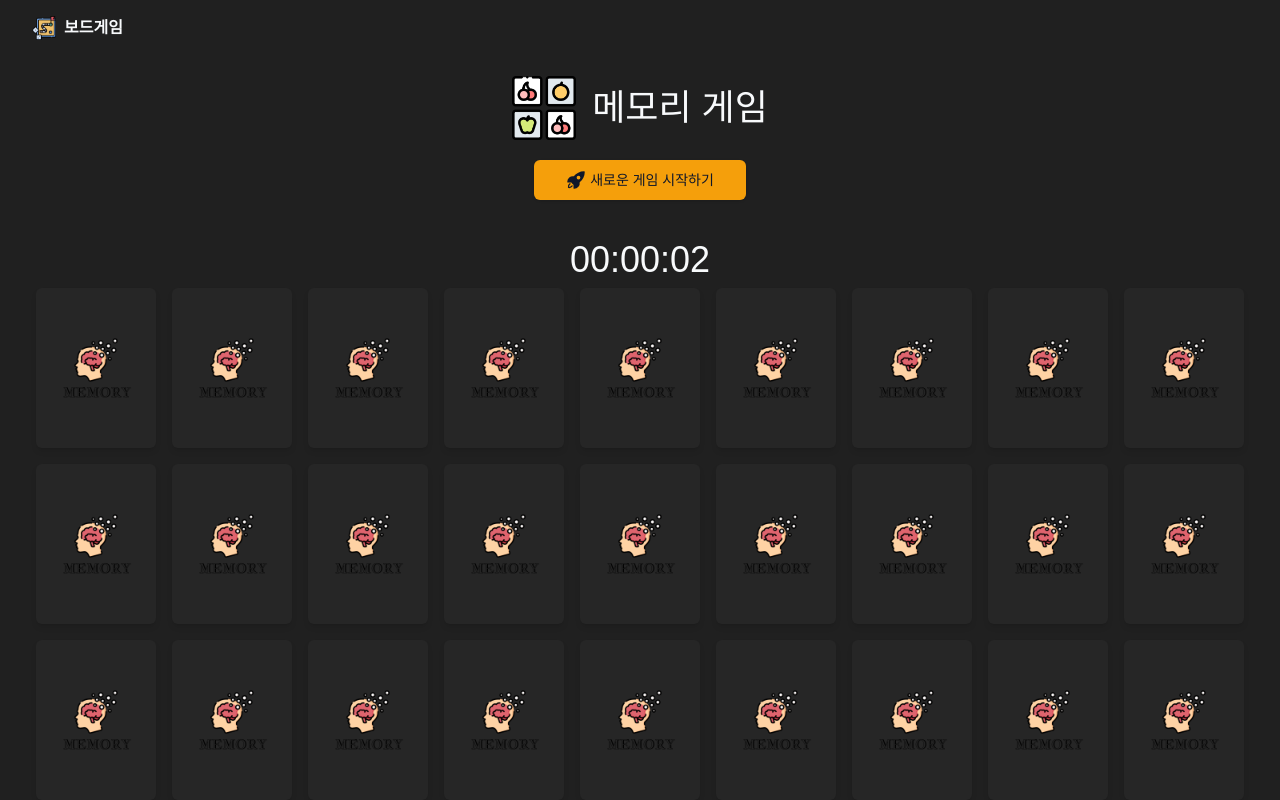
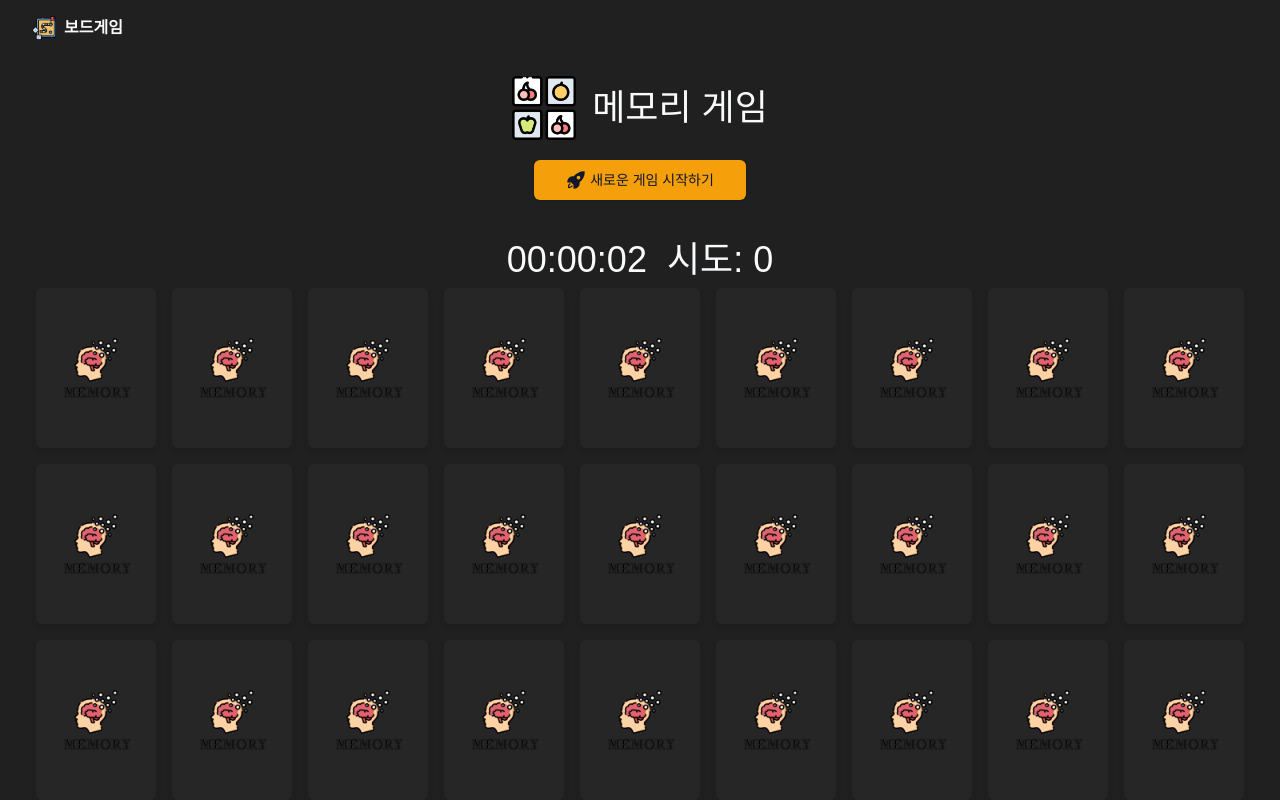
Before and after one commit to joostory/boardgame, a Next.js app: page /memory in a window 1280 px wide. Both pictures are taken after a click on the button "새로운 게임 시작하기". Shown: the top 800 px of the page. Built offline with nearby package versions, Linux system fonts and the light colour scheme; a web font is replaced by a local one.

Commit message:
몇번 시도했는지 표시

```diff
--- a/src/atom/memory-atom.ts
+++ b/src/atom/memory-atom.ts
@@ -1,6 +1,10 @@
 import { MemoryCard } from "@/domain/memory"
 import { atom } from "jotai"
+import { DateTime } from "luxon"
 
 export const memoryCardsAtom = atom<MemoryCard[]>([])
 export const revealedCardValuesAtom = atom<string[]>([])
 export const selectedCardsAtom = atom<MemoryCard[]>([])
+export const selectedCountAtom = atom<number>(0)
+export const gameStateAtom = atom<string>("READY")
+export const gameStartTimeAtom = atom<DateTime>()
--- /dev/null
+++ b/src/components/memory/game/Counter.tsx
@@ -0,0 +1,12 @@
+import { selectedCountAtom } from "@/atom/memory-atom"
+import { useAtomValue } from "jotai"
+
+export default function Counter() {
+  const count = useAtomValue(selectedCountAtom)
+
+  return (
+    <div className="text-4xl">
+      시도: {count}
+    </div>
+  )
+}
--- /dev/null
+++ b/src/components/memory/game/FlipCard.tsx
@@ -0,0 +1,40 @@
+import { revealedCardValuesAtom, selectedCardsAtom, selectedCountAtom } from "@/atom/memory-atom"
+import { MemoryCard } from "@/domain/memory"
+import { cn } from "@/lib/utils"
+import { useAtom } from "jotai"
+
+export default function FlipCard({item}: {item: MemoryCard}) {
+  const [selectedCards, setSelectedCards] = useAtom(selectedCardsAtom)
+  const [revealedValues, setRevealedValues] = useAtom(revealedCardValuesAtom)
+  const [count, setCount] = useAtom(selectedCountAtom)
+  const selected = selectedCards.findIndex(it => it.id == item.id) >= 0
+  const revealed = revealedValues.findIndex(it => it == item.value) >= 0
+
+
+  function handleSelect() {
+    if (selectedCards.length >= 2) {
+      return
+    }
+
+    if (selectedCards.length == 0) {
+      setCount(count + 1)
+    }
+
+    setSelectedCards([...selectedCards, item])
+  }
+
+  return (
+    <div className={cn("rounded-md w-[120px] h-[160px] transition-all flip-card cursor-pointer", (selected || revealed) && "flip")} onClick={handleSelect}>
+      <div className="flip-card-inner rounded-md">
+        <div className="flip-card-back rounded-md flex items-center justify-center bg-neutral-800 shadow-md">
+          <img src="/memory/memory_background.png" className="w-24 h-24" />
+        </div>
+        <div className={cn("flip-card-front rounded-md bg-neutral-600 shadow-md", revealed && "bg-blue-500")}>
+          <span className="absolute top-1/2 left-1/2 transform -translate-x-1/2 -translate-y-1/2 text-7xl">
+            {item.value}
+          </span>
+        </div>
+      </div>
+    </div>
+  )
+}
--- a/src/components/memory/game/MemoryGame.tsx
+++ b/src/components/memory/game/MemoryGame.tsx
@@ -1,76 +1,44 @@
-import { useEffect, useMemo, useState } from "react"
-import { memoryCardsAtom, revealedCardValuesAtom, selectedCardsAtom } from "@/atom/memory-atom"
+import { useEffect, useState } from "react"
+import { gameStartTimeAtom, gameStateAtom, memoryCardsAtom, revealedCardValuesAtom, selectedCardsAtom, selectedCountAtom } from "@/atom/memory-atom"
 import { MemoryCard } from "@/domain/memory"
 import { cn } from "@/lib/utils"
-import { useAtom } from "jotai"
+import { useAtom, useAtomValue, useSetAtom } from "jotai"
 import { nanoid } from "nanoid"
 import { Button } from "@/components/ui/button"
 import { RocketLaunchIcon } from "@heroicons/react/24/solid"
 import { DateTime } from 'luxon'
+import FlipCard from "@/components/memory/game/FlipCard"
+import Timer from "@/components/memory/game/Timer"
+import Counter from "@/components/memory/game/Counter"
 
 const VALUES = "🐵🐶🦁🐏🐯🐱🐔🐻🐢🐧🦄🐘🐇🐸🐭🐮"
 
-function FlipCard({item}: {item: MemoryCard}) {
-  const [selectedCards, setSelectedCards] = useAtom(selectedCardsAtom)
-  const [revealedValues, setRevealedValues] = useAtom(revealedCardValuesAtom)
-  const selected = selectedCards.findIndex(it => it.id == item.id) >= 0
-  const revealed = revealedValues.findIndex(it => it == item.value) >= 0
 
-
-  function handleSelect() {
-    if (selectedCards.length >= 2) {
-      return
-    }
-
-    setSelectedCards([...selectedCards, item])
-  }
+function GameContent() {
+  const cards = useAtomValue(memoryCardsAtom)
 
   return (
-    <div className={cn("rounded-md w-[120px] h-[160px] transition-all flip-card cursor-pointer", (selected || revealed) && "flip")} onClick={handleSelect}>
-      <div className="flip-card-inner rounded-md">
-        <div className="flip-card-back rounded-md flex items-center justify-center bg-neutral-800 shadow-md">
-          <img src="/memory/memory_background.png" className="w-24 h-24" />
-        </div>
-        <div className={cn("flip-card-front rounded-md bg-neutral-600 shadow-md", revealed && "bg-blue-500")}>
-          <span className="absolute top-1/2 left-1/2 transform -translate-x-1/2 -translate-y-1/2 text-7xl">
-            {item.value}
-          </span>
-        </div>
+    <div>
+      <div className='flex justify-center items-center m-2 gap-5'>
+        <Timer />
+        <Counter />
       </div>
-    </div>
-  )
-}
-
-function Timer({startTime}: {startTime: DateTime}) {
-  const [diff, setDiff] = useState("")
-
-  useEffect(() => {
-    const id = setInterval(() => {
-      setDiff(DateTime.now().diff(startTime).toFormat("hh:mm:ss"))
-    }, 1000)
-
-    setDiff(DateTime.now().diff(startTime).toFormat("hh:mm:ss"))
-
-    return () => {
-      clearInterval(id)
-    }
-  }, [startTime])
-
-  return (
-    <div className='flex flex-col justify-center m-2 items-center'>
-      <div className="text-4xl">
-        {diff}
+      <div className="flex flex-wrap gap-4 justify-center mx-5">
+        {cards.map(it =>
+          <FlipCard key={it.id} item={it} />
+        )}
       </div>
     </div>
   )
 }
 
 export default function MemoryGame() {
-  const [cards, setCards] = useAtom(memoryCardsAtom)
+  const setCards = useSetAtom(memoryCardsAtom)
   const [selectedCards, setSelectedCards] = useAtom(selectedCardsAtom)
   const [revealedValues, setRevealedValues] = useAtom(revealedCardValuesAtom)
-  const [gameState, setGameState] = useState('READY')
-  const [startTime, setStartTime] = useState<DateTime>()
+  const setSelectedCount = useSetAtom(selectedCountAtom)
+  const [gameState, setGameState] = useAtom(gameStateAtom)
+  const [startTime, setStartTime] = useAtom(gameStartTimeAtom)
 
   function resetGame() {
     let list: MemoryCard[] = []
@@ -88,6 +56,7 @@ export default function MemoryGame() {
     }
     list.sort(() => Math.random() - 0.5)
     setCards(list)
+    setSelectedCount(0)
     setRevealedValues([])
     setSelectedCards([])
   }
@@ -97,6 +66,12 @@ export default function MemoryGame() {
     setGameState('STARTED')
     setStartTime(DateTime.now())
   }
+
+  useEffect(() => {
+    if (revealedValues.length * 2 == VALUES.length) {
+      setGameState("DONE")
+    }
+  }, [revealedValues])
 
   useEffect(() => {
     if (selectedCards.length < 2) {
@@ -129,19 +104,9 @@ export default function MemoryGame() {
         </div>
       </div>
 
-      {gameState == 'STARTED' && !!startTime &&
-        <div>
-          <div>
-            <Timer startTime={startTime} />
-          </div>
-          <div className="flex flex-wrap gap-4 justify-center mx-5">
-            {cards.map(it =>
-              <FlipCard key={it.id} item={it} />
-            )}
-          </div>
-        </div>
+      {(gameState == 'STARTED' || gameState == 'DONE') && !!startTime &&
+        <GameContent />
       }
     </div>
-
   )
 }
--- /dev/null
+++ b/src/components/memory/game/Timer.tsx
@@ -0,0 +1,37 @@
+import { gameStartTimeAtom, gameStateAtom } from "@/atom/memory-atom"
+import { useAtom, useAtomValue } from "jotai"
+import { DateTime } from "luxon"
+import { useEffect, useState } from "react"
+
+export default function Timer() {
+  const [diff, setDiff] = useState("")
+  const [startTime, setStartTime] = useAtom(gameStartTimeAtom)
+  const gameState = useAtomValue(gameStateAtom)
+
+  useEffect(() => {
+    let id = undefined
+    if (gameState == 'STARTED') {
+      if (!startTime) {
+        return
+      }
+
+      id = setInterval(() => {
+        setDiff(DateTime.now().diff(startTime).toFormat("hh:mm:ss"))
+      }, 1000)
+
+      setDiff(DateTime.now().diff(startTime).toFormat("hh:mm:ss"))
+    }
+
+    return () => {
+      if (id) {
+        clearInterval(id)
+      }
+    }
+  }, [startTime, gameState])
+
+  return (
+    <div className="text-4xl items-center">
+      {diff}
+    </div>
+  )
+}
```
